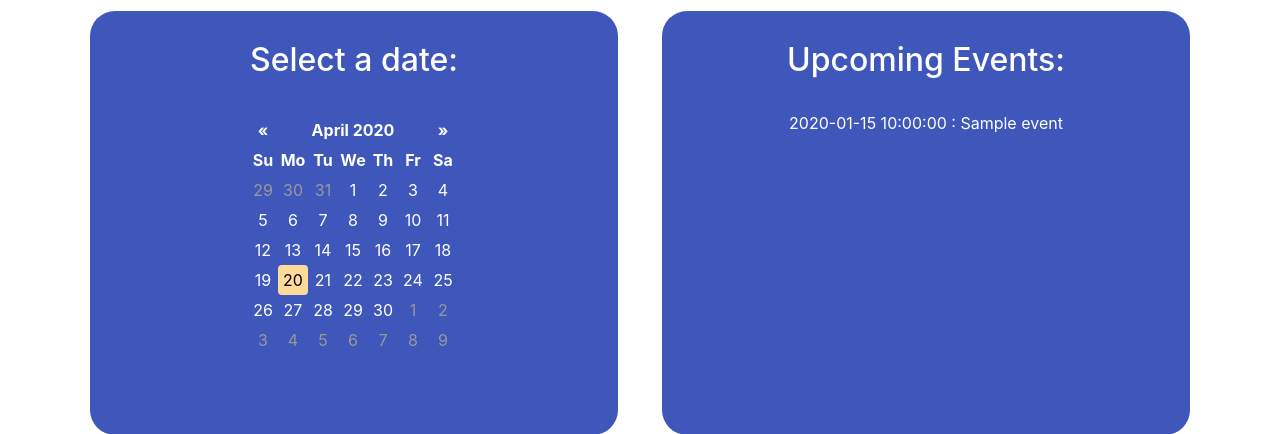
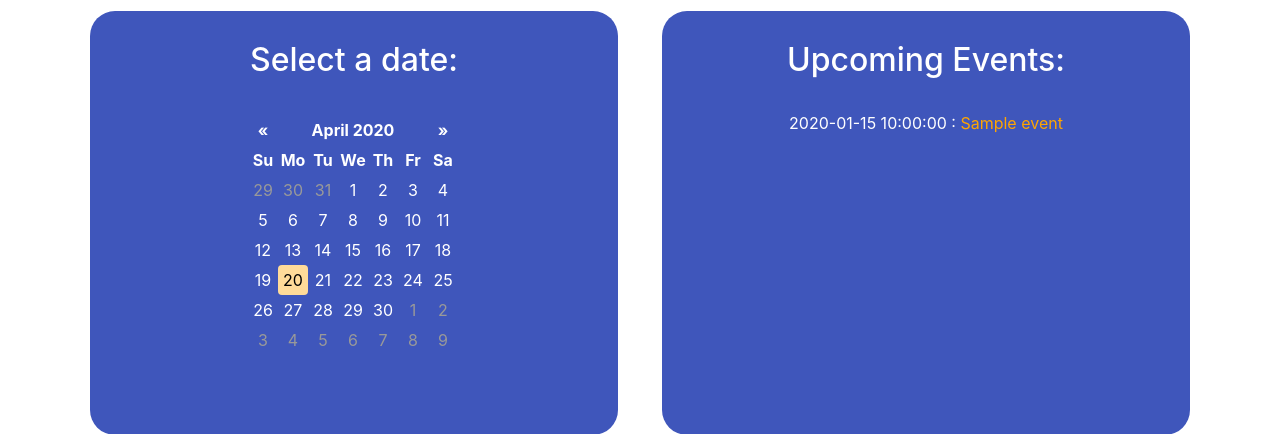
Before and after one commit to RandyWu/ovga, a Flask app: template app/templates/events/events.html in a window 1280 px wide. Shown: the part 53-487 px from the top of the page. Run offline with Flask 2, Linux system fonts and the light colour scheme; the template is opened without the code that fills it: most values are stand-ins (such as "Sample title", 1, 10 or a date in 2020); some libraries are stand-ins or nearby versions; some web fonts are replaced.

Commit message:
Update events.html

```diff
--- a/app/templates/events/events.html
+++ b/app/templates/events/events.html
@@ -16,7 +16,7 @@
 			<ul id="upcomingEvents">
 			<!-- Foreach event start -->
 			{% for event in upcoming_events %}
-				<li>{{event.Date}} : <a href={{url_for('scores',event_id=event.EventId)}} style="color:white;">{{event.Name}}</a></li>
+				<li>{{event.Date}} : <a href={{url_for('scores',event_id=event.EventId)}} style="color:orange;">{{event.Name}}</a></li>
 			{% endfor %}
 			{% if upcoming_events|length <1 %}
 			<h3>{{ none }}</h3>
```
